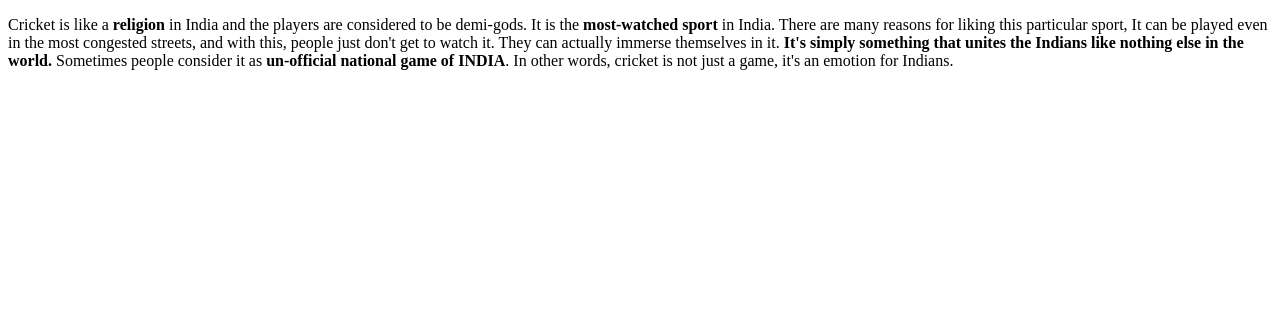
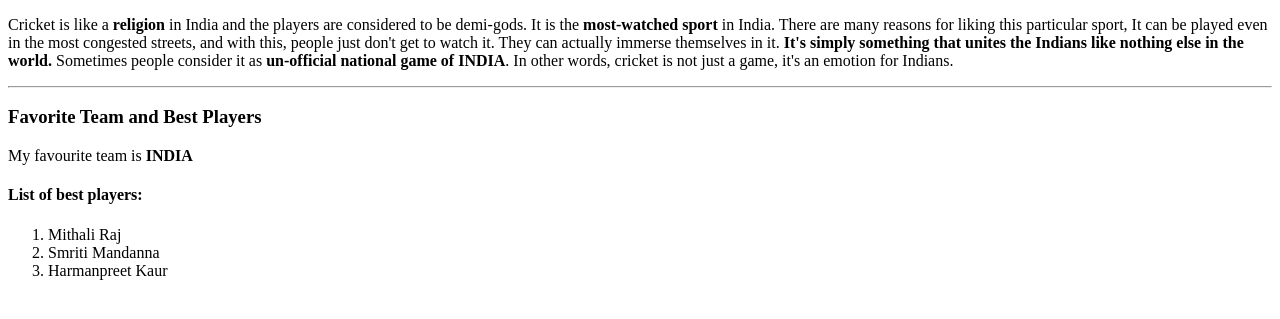
Before and after one commit to 44-563-Web-Apps-S23/44563-webapps-assignment-3-tallam-git, a plain HTML site: page index.html in a window 1280 px wide. Shown: the part 105-424 px from the top of the page. Drawn offline with Linux system fonts and the light colour scheme.

Commit message:
Added list of best players

```diff
--- a/index.html
+++ b/index.html
@@ -15,4 +15,17 @@
             Sometimes people consider it as <b>un-official national game of INDIA</b>.
             In other words, cricket is not just a game, it's an emotion for Indians.</p>
     </body>
+
+    <hr>
+
+    <h3> Favorite Team and Best Players </h3>
+    <p> My favourite team is <b>INDIA</b></p>
+    <h4> List of best players:</h4>
+    <ol>
+        <li>Mithali Raj</li>
+        <li>Smriti Mandanna</li>
+        <li>Harmanpreet Kaur</li>
+    </ol>
+
+
 </html>
```
